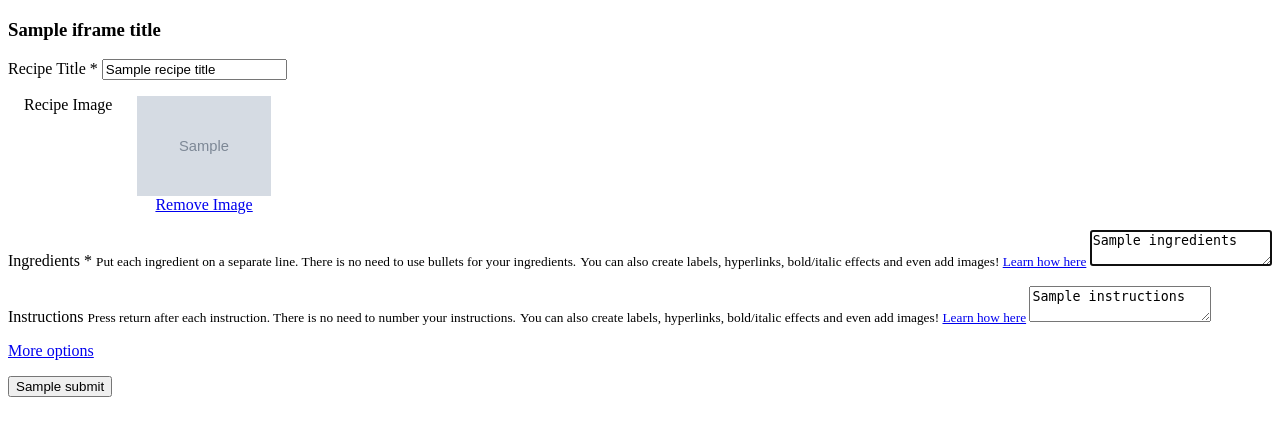
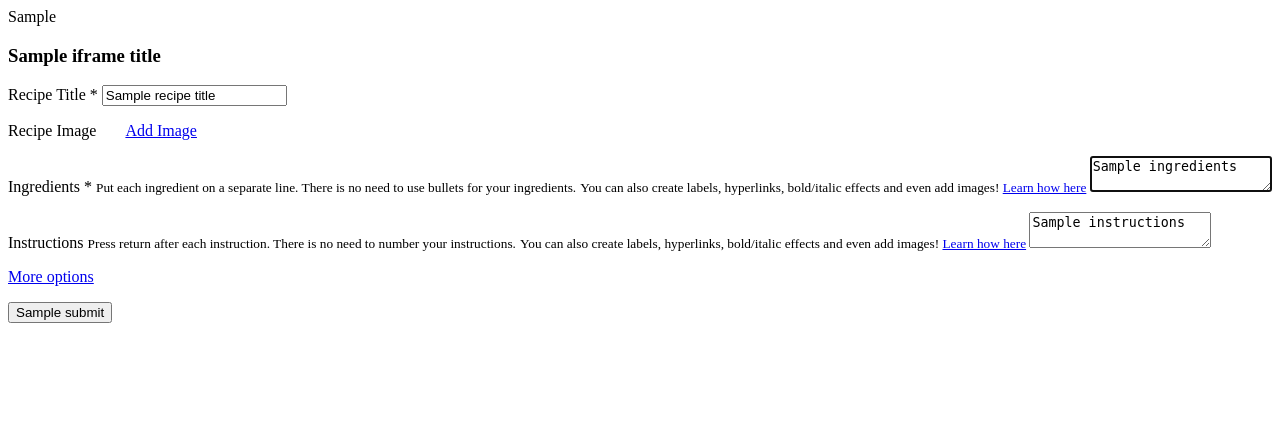
Before and after one commit to rlankhorst/zip-recipes, a PHP site: template src/views/create-update-recipe.twig in a window 1280 px wide. Shown: the top 436 px of the page. Run offline with PHP 8.4, Linux system fonts and the light colour scheme; the template is opened without the code that fills it: most values are stand-ins (such as "Sample title", 1, 10 or a date in 2020); grey boxes marked "Sample" are stand-in pictures; some libraries are stand-ins or nearby versions.

Commit message:
add custom Head hook to recipe editor template

```diff
--- a/src/class.ziprecipes.php
+++ b/src/class.ziprecipes.php
@@ -1048,6 +1048,8 @@ class ZipRecipes {
 		require_once(ABSPATH . 'wp-admin/includes/plugin.php');
 		$settings_page_url = admin_url( 'admin.php?page=' . 'zrdn-settings' );
 
+		$custom_head = apply_filters('ziprecipes_editor_customhead', '');
+
 		Util::print_view('create-update-recipe', array(
 			'pluginurl' => ZRDN_PLUGIN_URL,
 			'recipe_id' => $recipe_id,
@@ -1082,7 +1084,8 @@ class ZipRecipes {
 			'fat' => $fat,
 			'saturated_fat' => $saturated_fat,
 			'notes' => $notes,
-			'submit' => $submit
+			'submit' => $submit,
+			'custom_head' => $custom_head
  		));
 	}
 
--- a/src/styles/zlrecipe-dlog.css
+++ b/src/styles/zlrecipe-dlog.css
@@ -43,3 +43,5 @@ body#amd-zlrecipe-uploader { }
 #amd-zlrecipe-uploader #z_recipe_ingredients textarea.input-error { width: 585px !important; }
 #amd-zlrecipe-uploader p.error-message { color: red; font-weight: bold; }
 #amd-zlrecipe-uploader #recipe-title p.error-message { margin-left: 120px; }
+#amd-zlrecipe-uploader .recipe-image label { display: inline-block; vertical-align: top; }
+#amd-zlrecipe-uploader .recipe-image span { display: inline-block; }
--- a/src/views/create-update-recipe.twig
+++ b/src/views/create-update-recipe.twig
@@ -43,7 +43,7 @@
                 window.parent.zrdnAddImageHandler(zrdnRecipeImageSelected);
             });
 
-            var recipe_image_url = $('#recipe_image').val();
+            var recipe_image_url = $('#recipe_image > input').val();
             if (recipe_image_url)
             {
                 zrdnRecipeImageSelected({url: recipe_image_url});
@@ -121,6 +121,9 @@
     {% if post_info %}
 		<script>window.onload = amdZLRecipeSubmitForm;</script>
 	{% endif %}
+	{% if custom_head %}
+		{{ custom_head|e('js') }}
+	{% endif %}
 </head>
 <body id="amd-zlrecipe-uploader">
     {% autoescape false %}
@@ -138,20 +141,17 @@
 				<input type='hidden' name='recipe_post_id' value='{{ id }}' />
 				<input type='hidden' name='recipe_id' value='{{ recipe_id }}' />
 				<p id='recipe-title'><label>Recipe Title <span class='required'>*</span></label> <input type='text' name='recipe_title' value='{{ recipe_title }}' /></p>
-				<p id='recipe-image'>
-                    <div style="float:left; margin-left: 16px;">
-                        <label>Recipe Image</label>
-                        <input type='hidden' id="recipe_image" name='recipe_image' value='{{ recipe_image }}' />
-                    </div>
-                    <div id="upload-recipe-image-button-container" style="float: left; margin-left: 25px; padding-top: 5px;">
-                        <a id="upload-btn" href="#">Add Image</a>
-                    </div>
-                    <div id="recipe-image-preview-container" style="display: none; float: left; margin-left: 25px; text-align: center;">
-                        <img id="recipe-image-preview" src="" style="display: block" />
-                        <a href="javascript:zrdnResetImage()">Remove Image</a>
-                    </div>
-                </p>
-                <div style="clear: both"></div>
+				<p id='recipe-image' class='cls'>
+					<label>Recipe Image</label>
+					<input type='hidden' name='recipe_image' value='{{ recipe_image }}' />
+					<span id="upload-recipe-image-button-container" style="margin-left: 25px; padding-top: 5px;">
+						<a id="upload-btn" href="#">Add Image</a>
+					</span>
+					<span id="recipe-image-preview-container" style="display: none; margin-left: 25px; text-align: center;">
+						<img id="recipe-image-preview" src="" style="display: block" />
+						<a href="javascript:zrdnResetImage()">Remove Image</a>
+					</span>
+				</p>
 				<p id='z_recipe_ingredients' class='cls'>
                     <label>Ingredients
                         <span class='required'>*</span>
```
